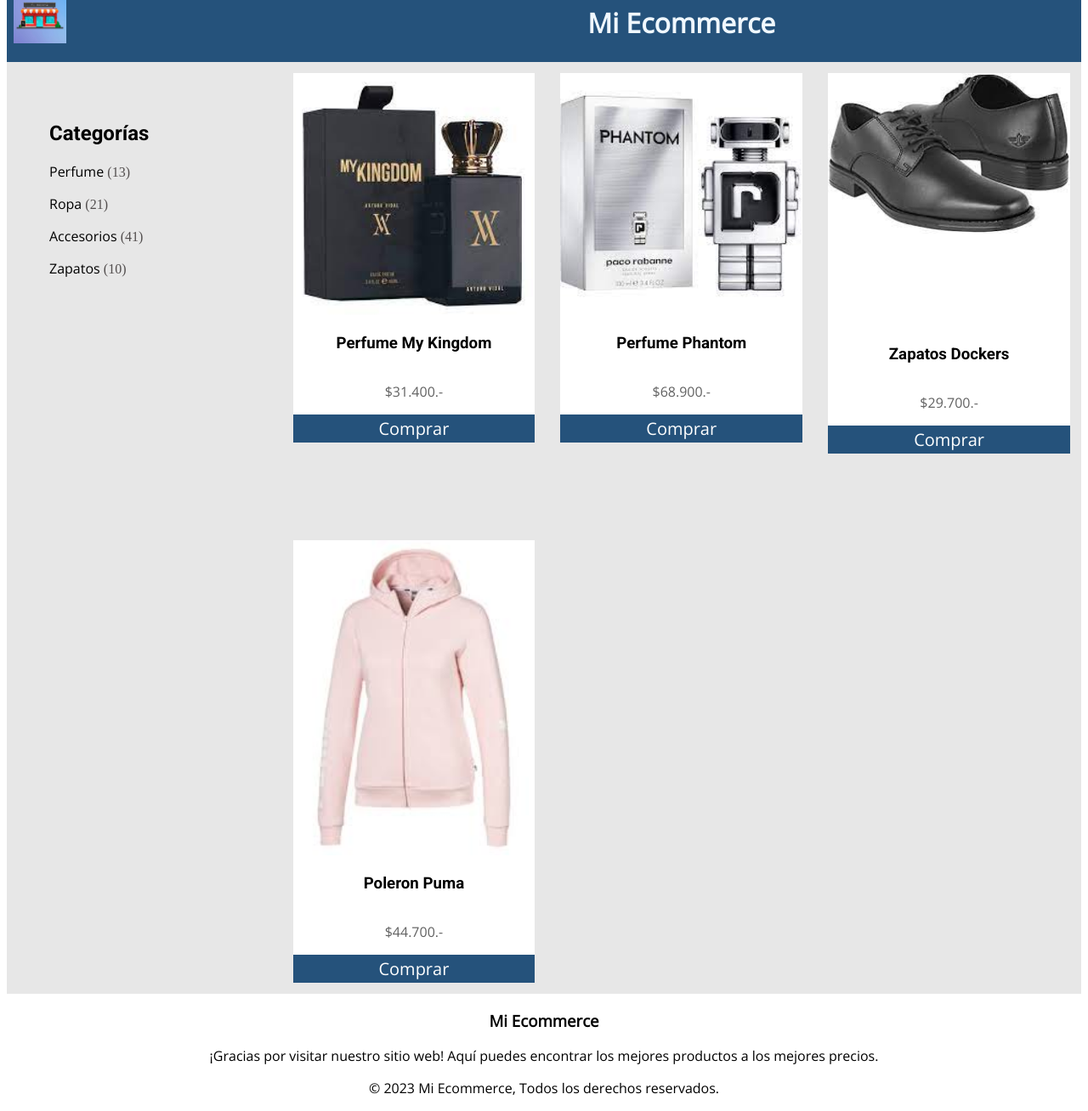
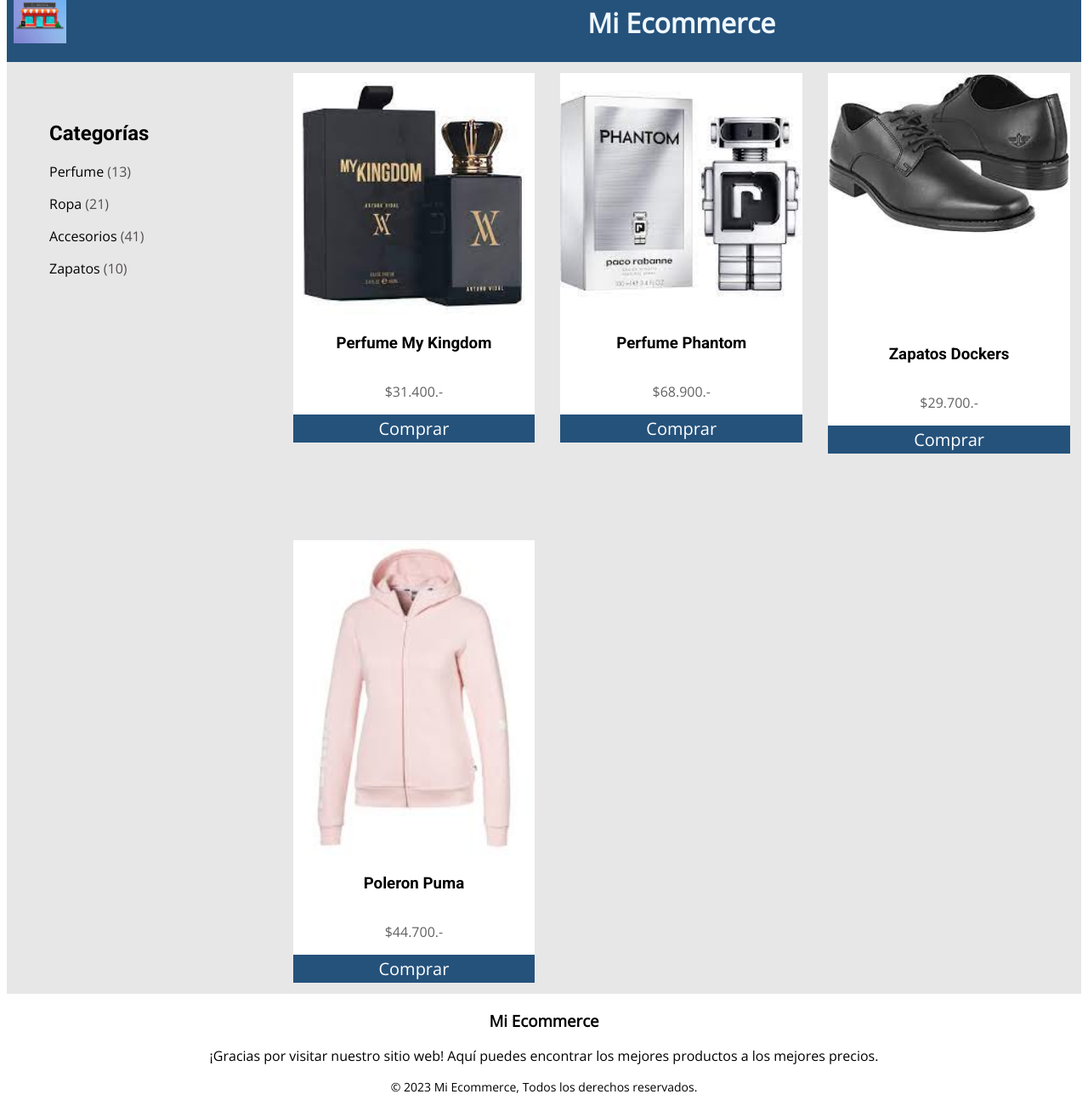
Before and after one commit to Cristian-Stolzenbach/tienda_online_basica, a plain HTML site: page index.html in a window 1280 px wide. Shown: the part 27-1335 px from the top of the page at 85% size. Drawn offline with nearby package versions, Linux system fonts and the light colour scheme.

Commit message:
tamaño de fuente en .highlight

```diff
--- a/assets/css/styles.css
+++ b/assets/css/styles.css
@@ -123,6 +123,7 @@
 .footer-bottom {
   text-align: center;
   font-family: 'Open Sans', sans-serif;
+  font-size: 14px;
 }
 
 
@@ -135,7 +136,7 @@
 }
 
 .highlight {
-  font-family: Times New Roman, serif;
+  font-family: 'Open Sans', sans-serif;
   color: rgb(82, 78, 78);
   font-size: 16px;
 }
```
